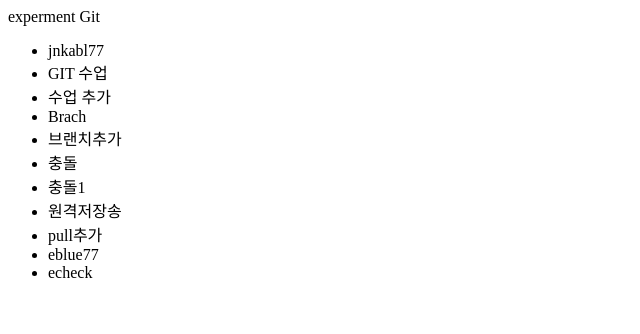
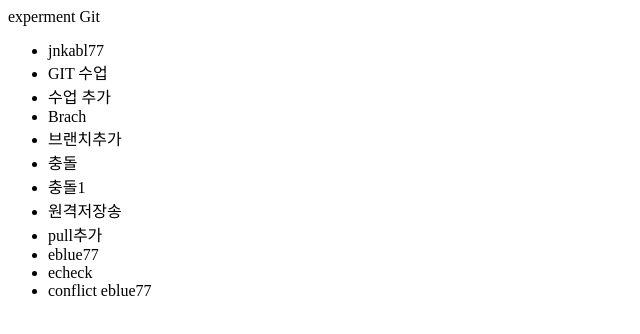
Before and after one commit to NSSDev/Tranning, a plain HTML site: page index.html in a window 1280 px wide. Shown: the whole page, without its empty margins (0-640 px from the left). Drawn offline with Linux system fonts and the light colour scheme.

Commit message:
confict eblue77 추가

```diff
--- a/index.html
+++ b/index.html
@@ -16,5 +16,6 @@
          <li>pull추가</li>
          <li>eblue77</li>
          <li>echeck</li>
+         <li>conflict eblue77</li>
     </ul>
 </body>
```
